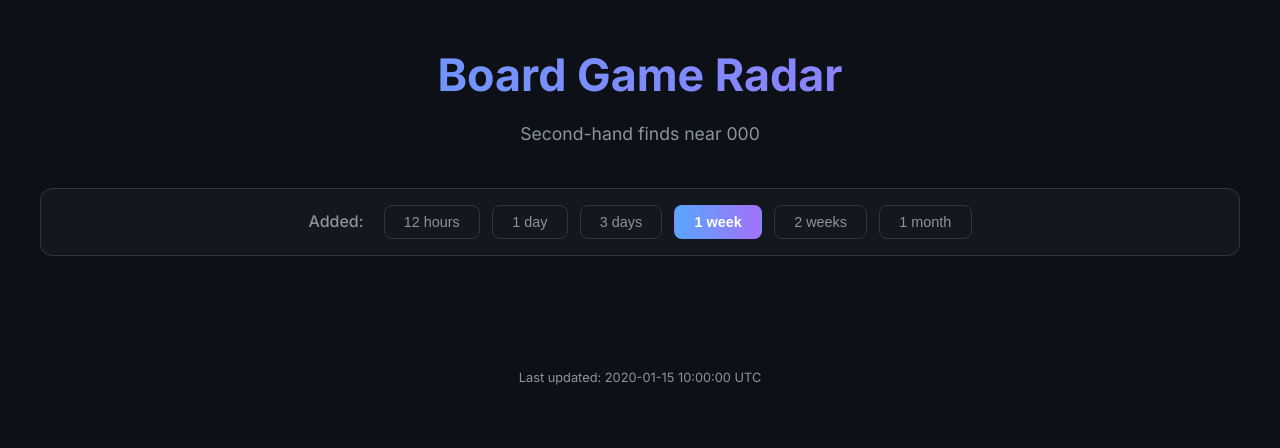
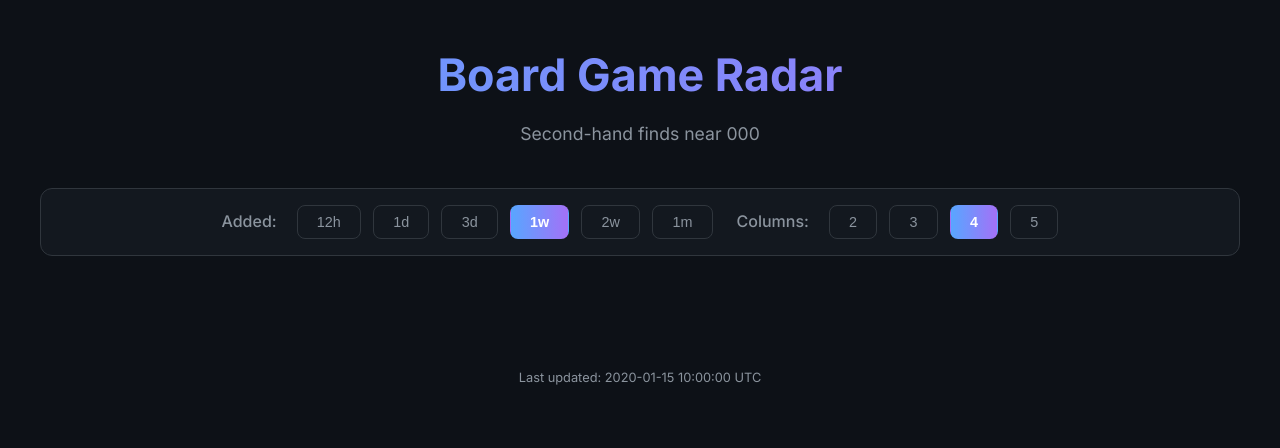
Before and after one commit to wouterstultiens/boardgame-finder, a Python web app: template src/boardgamefinder/web/templates/index.html.j2 in a window 1280 px wide. Shown: the top 448 px of the page. Run offline with Jinja, Linux system fonts and the light colour scheme; the template is opened without the code that fills it: most values are stand-ins (such as "Sample title", 1, 10 or a date in 2020); grey boxes marked "Sample" are stand-in pictures.

Commit message:
redesign

```diff
--- a/src/boardgamefinder/web/templates/index.html.j2
+++ b/src/boardgamefinder/web/templates/index.html.j2
@@ -18,6 +18,7 @@
             --accent-gradient: linear-gradient(to right, #58A6FF, #A371F7);
             --shadow-color: rgba(0, 0, 0, 0.4);
             --font-family: 'Inter', -apple-system, BlinkMacSystemFont, "Segoe UI", Roboto, Helvetica, Arial, sans-serif;
+            --grid-columns: 4; /* Default column count for desktop */
         }
 
         *, *::before, *::after {
@@ -34,7 +35,7 @@
         }
 
         .container {
-            max-width: 1400px;
+            max-width: 1600px;
             margin: 1rem auto;
             padding: 0 1rem;
         }
@@ -64,7 +65,7 @@
             justify-content: center;
             align-items: center;
             flex-wrap: wrap;
-            gap: 0.75rem;
+            gap: 1.5rem; /* Increased gap */
             margin-bottom: 3rem;
             padding: 1rem;
             background-color: rgba(22, 27, 34, 0.8);
@@ -76,13 +77,19 @@
             z-index: 10;
         }
 
-        .controls strong {
+        .control-group {
+            display: flex;
+            align-items: center;
+            gap: 0.75rem;
+        }
+
+        .control-group strong {
             margin-right: 0.5rem;
             color: var(--text-secondary);
             font-weight: 500;
         }
 
-        .controls button {
+        .control-group button {
             background-color: transparent;
             color: var(--text-secondary);
             border: 1px solid var(--border-color);
@@ -94,12 +101,12 @@
             transition: all 0.2s ease-in-out;
         }
 
-        .controls button:hover {
+        .control-group button:hover {
             border-color: var(--accent-primary);
             color: var(--accent-primary);
         }
 
-        .controls button.active {
+        .control-group button.active {
             background: var(--accent-gradient);
             color: white;
             border-color: transparent;
@@ -108,7 +115,7 @@
 
         .game-grid {
             display: grid;
-            grid-template-columns: repeat(auto-fill, minmax(320px, 1fr));
+            grid-template-columns: repeat(var(--grid-columns), 1fr);
             gap: 2rem;
         }
 
@@ -242,6 +249,13 @@
             grid-column: 1 / -1;
         }
 
+        /* Responsive Overrides */
+        @media (max-width: 1200px) {
+            :root { --grid-columns: 3; }
+        }
+        @media (max-width: 900px) {
+            :root { --grid-columns: 2; }
+        }
         @media (max-width: 600px) {
             body { padding: 1rem 0.5rem; }
             .container { padding: 0 0.5rem; }
@@ -249,8 +263,9 @@
             .controls {
                 flex-direction: column;
                 position: static;
+                gap: 1rem;
             }
-            .game-grid { grid-template-columns: 1fr; }
+            :root { --grid-columns: 1; }
         }
     </style>
 </head>
@@ -262,13 +277,22 @@
         </header>
 
         <div class="controls">
-            <strong>Added:</strong>
-            <button data-hours="12">12 hours</button>
-            <button data-hours="24">1 day</button>
-            <button data-hours="72">3 days</button>
-            <button data-hours="168">1 week</button>
-            <button data-hours="336">2 weeks</button>
-            <button data-hours="720">1 month</button>
+            <div class="control-group">
+                <strong>Added:</strong>
+                <button data-hours="12">12h</button>
+                <button data-hours="24">1d</button>
+                <button data-hours="72">3d</button>
+                <button data-hours="168">1w</button>
+                <button data-hours="336">2w</button>
+                <button data-hours="720">1m</button>
+            </div>
+            <div class="control-group">
+                <strong>Columns:</strong>
+                <button data-columns="2">2</button>
+                <button data-columns="3">3</button>
+                <button data-columns="4">4</button>
+                <button data-columns="5">5</button>
+            </div>
         </div>
 
         <main id="game-container" class="game-grid">
@@ -316,11 +340,18 @@
 
     <script>
         document.addEventListener('DOMContentLoaded', () => {
-            const timeFilterButtons = document.querySelectorAll('.controls button[data-hours]');
+            // --- Constants ---
+            const timeFilterButtons = document.querySelectorAll('.control-group button[data-hours]');
+            const columnButtons = document.querySelectorAll('.control-group button[data-columns]');
             const gameCards = document.querySelectorAll('.game-card');
+            const root = document.documentElement;
+
             const TIME_FILTER_KEY = 'boardgamefinder_timefilter_hours';
+            const COLUMN_KEY = 'boardgamefinder_columns';
             const DEFAULT_TIME_FILTER = '168';
+            const DEFAULT_COLUMNS = '4';
 
+            // --- Filter Functions ---
             function applyTimeFilter(hours) {
                 const nowUtc = new Date().getTime();
                 const cutoffUtc = nowUtc - (parseFloat(hours) * 60 * 60 * 1000);
@@ -336,6 +367,14 @@
                 });
             }
 
+            function applyColumnLayout(columns) {
+                root.style.setProperty('--grid-columns', columns);
+                columnButtons.forEach(button => {
+                    button.classList.toggle('active', button.dataset.columns === columns);
+                });
+            }
+
+            // --- Event Listeners ---
             timeFilterButtons.forEach(button => {
                 button.addEventListener('click', () => {
                     const hours = button.dataset.hours;
@@ -344,10 +383,25 @@
                 });
             });
 
+            columnButtons.forEach(button => {
+                button.addEventListener('click', () => {
+                    const columns = button.dataset.columns;
+                    localStorage.setItem(COLUMN_KEY, columns);
+                    applyColumnLayout(columns);
+                });
+            });
+
+            // --- Initialization on Page Load ---
             function initialize() {
+                // Time Filter
                 const savedTimeFilter = localStorage.getItem(TIME_FILTER_KEY) || DEFAULT_TIME_FILTER;
-                const activeFilterButton = document.querySelector(`.controls button[data-hours="${savedTimeFilter}"]`);
-                applyTimeFilter(activeFilterButton ? savedTimeFilter : DEFAULT_TIME_FILTER);
+                const activeTimeFilter = document.querySelector(`.control-group button[data-hours="${savedTimeFilter}"]`);
+                applyTimeFilter(activeTimeFilter ? savedTimeFilter : DEFAULT_TIME_FILTER);
+
+                // Column Layout
+                const savedColumns = localStorage.getItem(COLUMN_KEY) || DEFAULT_COLUMNS;
+                const activeColumnButton = document.querySelector(`.control-group button[data-columns="${savedColumns}"]`);
+                applyColumnLayout(activeColumnButton ? savedColumns : DEFAULT_COLUMNS);
             }
 
             initialize();
```
Also changed, not shown: docs/index.html (+74 -20 lines).
